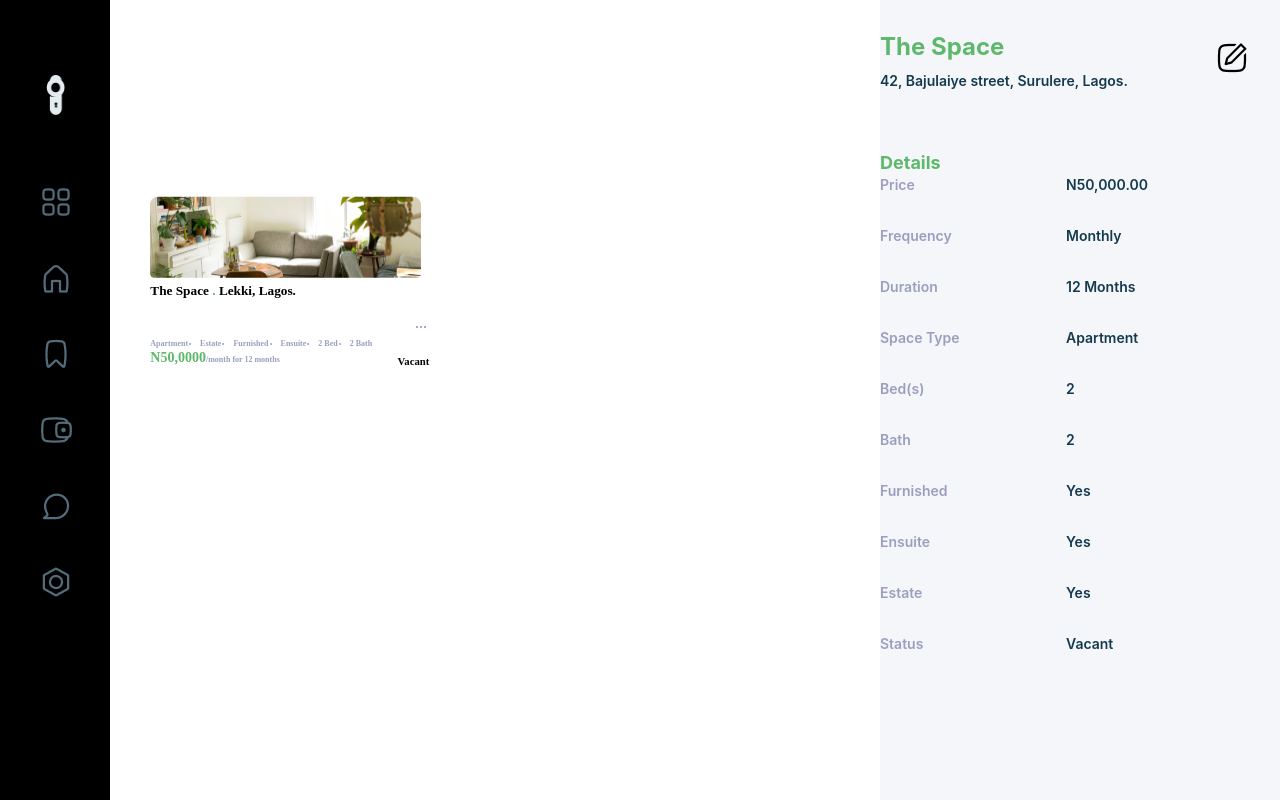
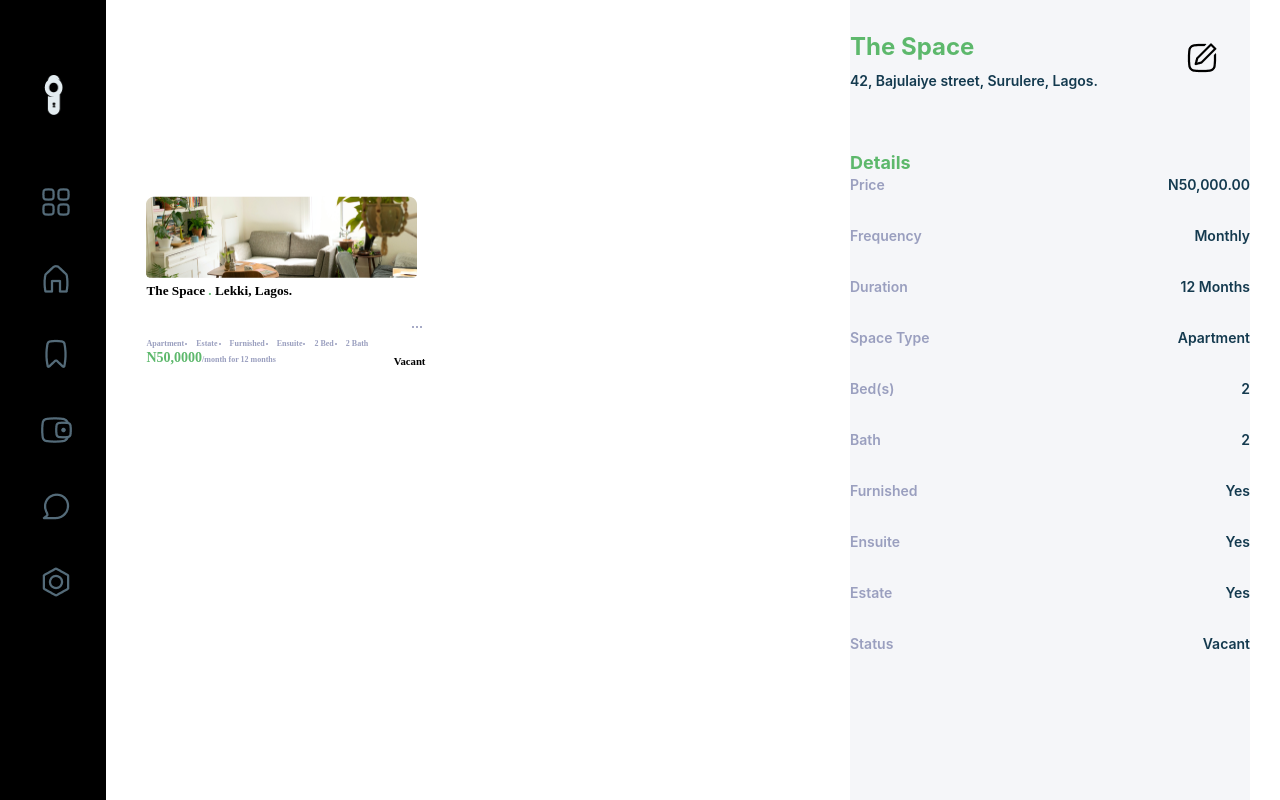
Before and after one commit to LamideAnifowoshe/knob, a React (Create React App) app: page / in a window 1280 px wide. Shown: the top 800 px of the page. Built offline with nearby package versions, Linux system fonts and the light colour scheme.

Commit message:
update SpaceDetailview.css

```diff
--- a/src/components/SpaceDetailView/SpaceDetailView.css
+++ b/src/components/SpaceDetailView/SpaceDetailView.css
@@ -6,6 +6,7 @@
   height: 1467px;
   background: #f5f6f9;
   box-shadow: rgba(154, 159, 191, 0.15);
+  margin-right: 30px;
 }
 
 .header {
@@ -53,7 +54,7 @@
   flex-direction: row;
   justify-content: space-between;
   height: 306px;
-  width: 268px;
+  width: 400px;
 }
 
 .status-questions p {
@@ -72,4 +73,5 @@
   line-height: 19px;
   color: #143a4f;
   padding-bottom: 32px;
+  text-align: right;
 }
```
